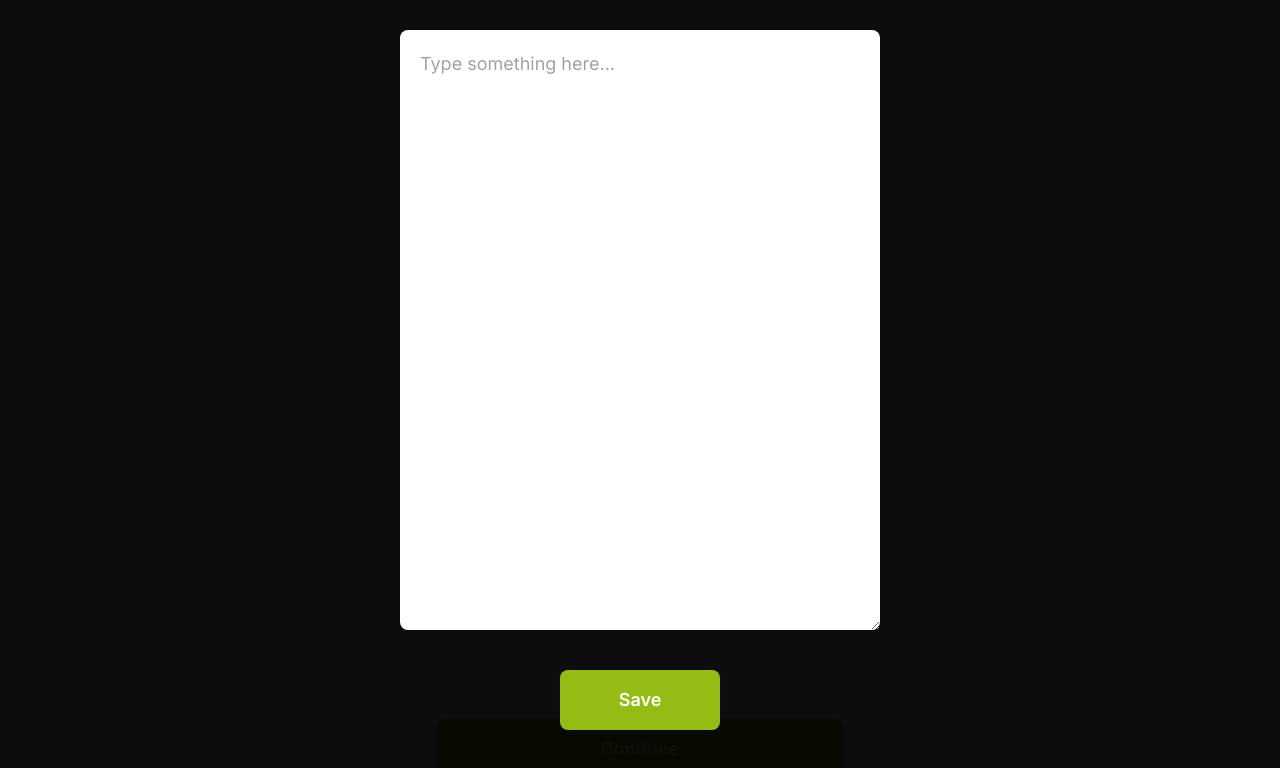
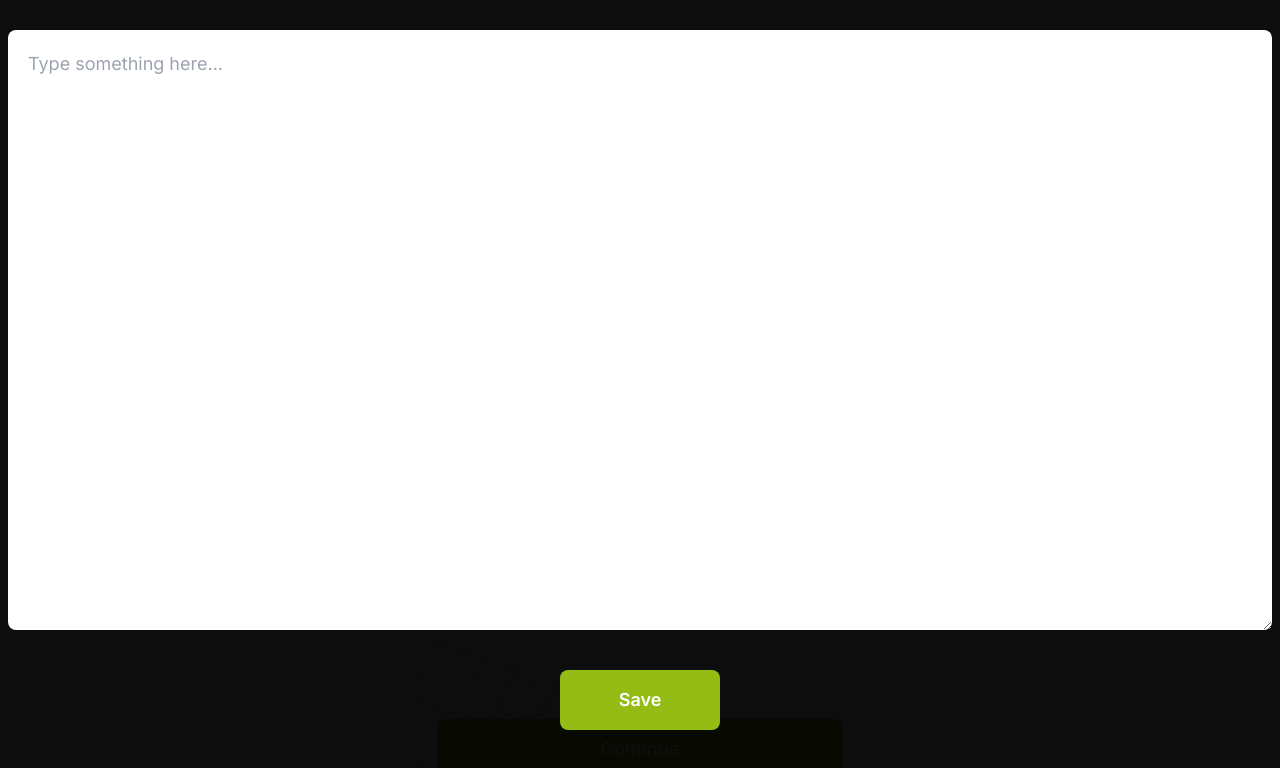
Before and after one commit to Krishna-hivoco/demo-project, a React (Vite) app: page / in a window 1280 px wide. Both pictures are taken after a click on the element "Change Prompt". Shown: the top 768 px of the page. Built offline with nearby package versions, Linux system fonts and the light colour scheme; no server answers.

Commit message:
Prompt changes

```diff
--- a/src/components/Splash.jsx
+++ b/src/components/Splash.jsx
@@ -242,14 +242,14 @@ function Splash() {
                   className="fixed inset-0 bg-black bg-opacity-95 flex justify-center items-center z-50"
                   // onClick={togglePopup} // Close popup when clicking outside
                 >
-                  <div className=" flex flex-col justify-center items-center gap-10 ">
+                  <div className=" flex flex-col justify-center items-center gap-10 w-full p-2 ">
                     <textarea
                       value={text}
                       onChange={handleChange}
                       placeholder="Type something here..."
                       rows="20"
-                      cols="40"
-                      className="scrollbar-hide text-lg outline-none rounded-lg p-5"
+                      // cols="25"
+                      className="scrollbar-hide text-lg outline-none rounded-lg w-full p-5 "
                     />
                     <Button
                       onClick={() => saveToDatabase()}
```
